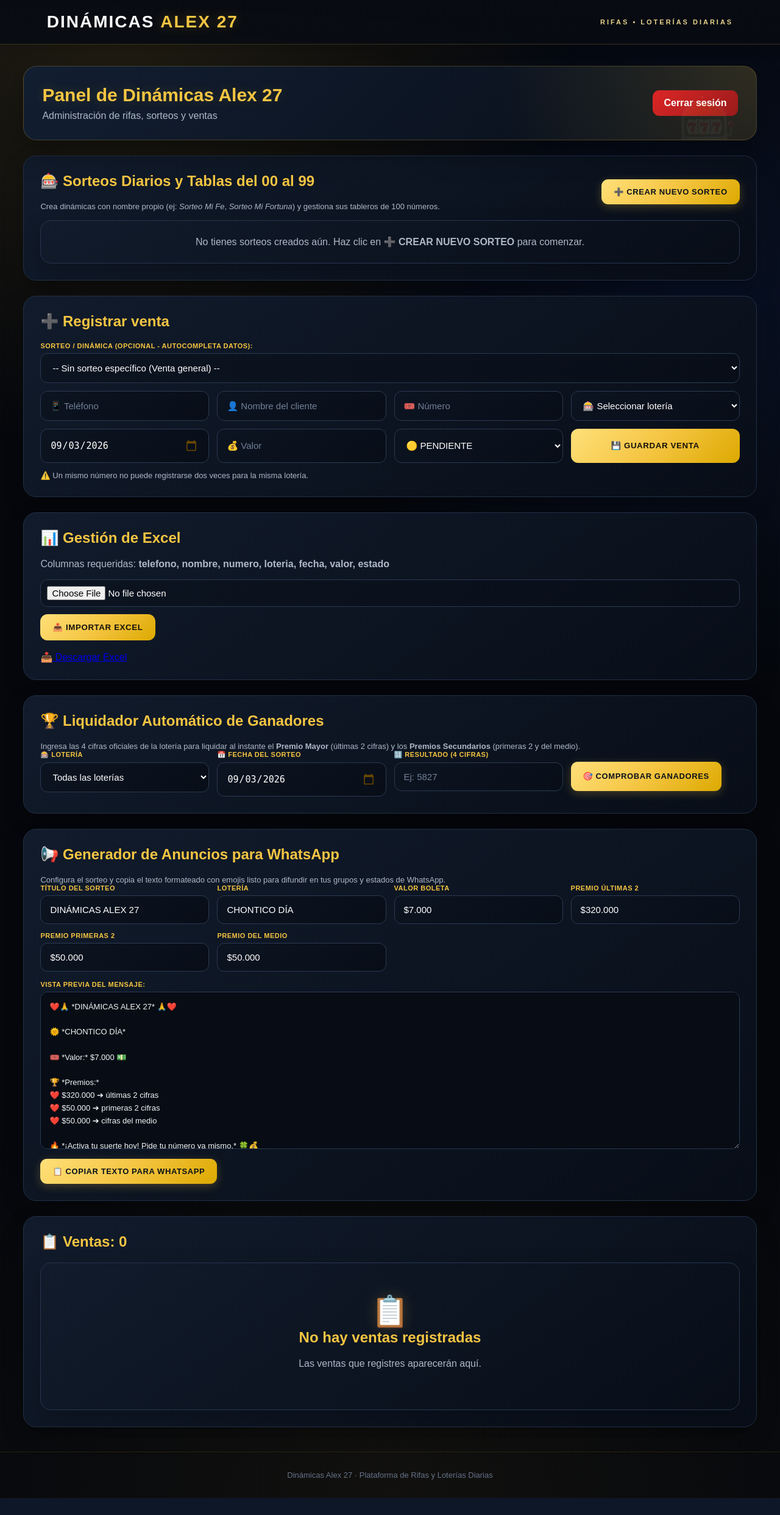
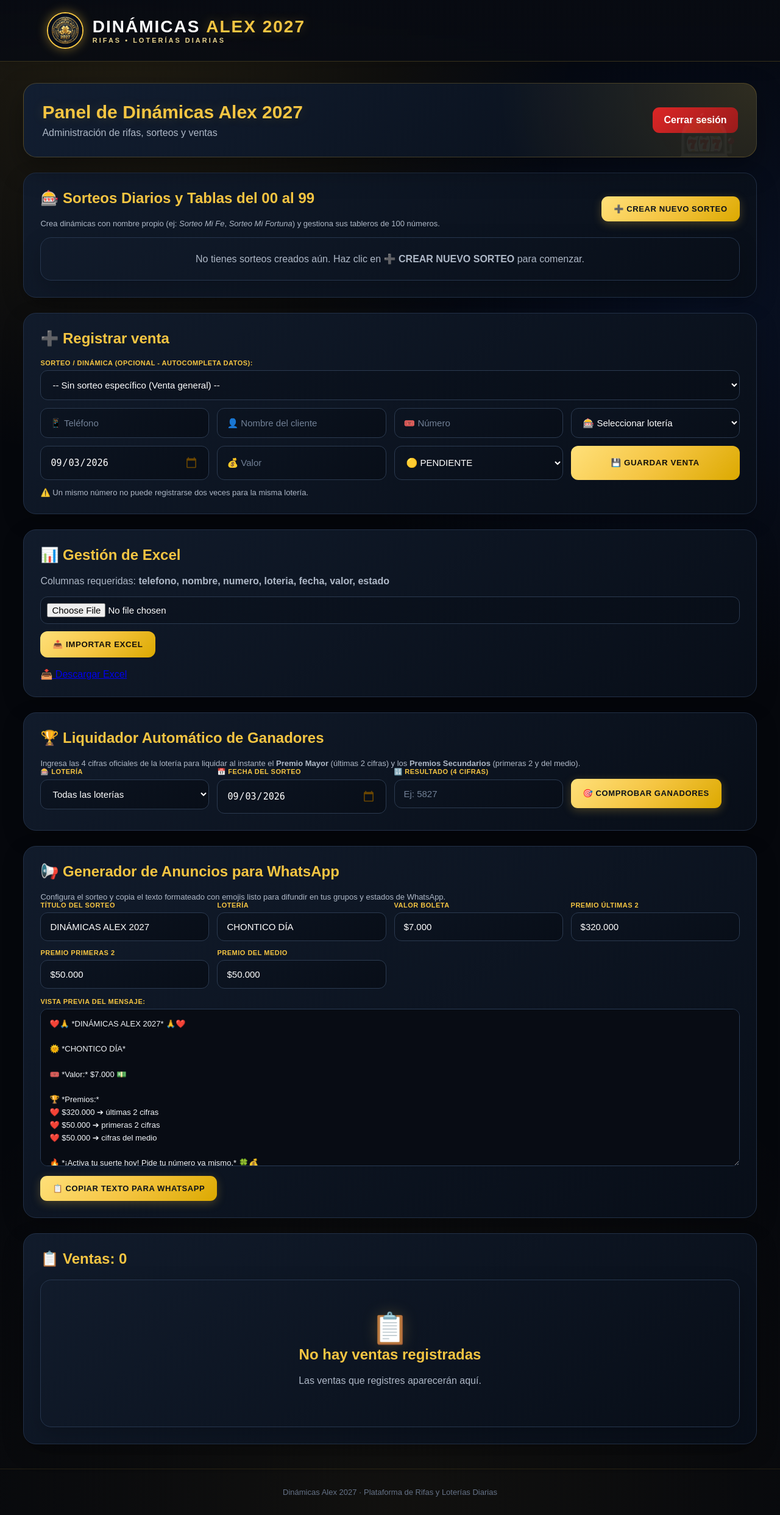
Before and after one commit to carloscomcap-ctrl/alex-fortuna, a Flask app: page /admin in a window 1280 px wide. Shown: the whole page at 61% size. Before the commit the page ends 2456 px from the top, so only its background shows below. Run offline with Flask 3, Linux system fonts and the light colour scheme; the visitor is signed in with stand-in values (Sample User, id 1); data that the repository does not hold is empty.

Commit message:
Actualizacion de marca: Dinamicas Alex 2027 y nuevo logo oficial dorado

```diff
--- a/app.py
+++ b/app.py
@@ -1160,7 +1160,7 @@ def exportar():
         as_attachment=True,
 
         download_name=(
-            "dinamicas_alex_27_ventas.xlsx"
+            "dinamicas_alex_2027_ventas.xlsx"
         ),
 
         mimetype=(
@@ -1253,7 +1253,7 @@ def salud():
 
     return {
         "ok": True,
-        "servicio": "Dinámicas Alex 27"
+        "servicio": "Dinámicas Alex 2027"
     }
 
 
--- a/static/style.css
+++ b/static/style.css
@@ -1,5 +1,5 @@
 /* =========================================================
-   DINÁMICAS ALEX 27
+   DINÁMICAS ALEX 2027
    DISEÑO PREMIUM — NEGRO + DORADO
    ========================================================= */
 
@@ -112,6 +112,29 @@ body {
         0 5px 25px rgba(0, 0, 0, 0.18);
 }
 
+.brand-link {
+    display: inline-flex;
+    align-items: center;
+    justify-content: center;
+    text-decoration: none;
+    gap: 15px;
+}
+
+.brand-logo {
+    width: 60px;
+    height: 60px;
+    border-radius: 50%;
+    object-fit: cover;
+    border: 2px solid var(--dorado);
+    box-shadow: 0 0 18px rgba(245, 197, 66, 0.45);
+    transition: transform 0.3s ease, box-shadow 0.3s ease;
+}
+
+.brand-link:hover .brand-logo {
+    transform: rotate(8deg) scale(1.08);
+    box-shadow: 0 0 28px rgba(245, 197, 66, 0.8);
+}
+
 .brand {
     font-size: 28px;
 
--- a/templates/admin.html
+++ b/templates/admin.html
@@ -8,7 +8,9 @@
     <meta name="viewport"
           content="width=device-width, initial-scale=1">
 
-    <title>Panel Administrador - Dinámicas Alex 27</title>
+    <title>Panel Administrador - Dinámicas Alex 2027</title>
+
+    <link rel="icon" type="image/png" href="{{ url_for('static', filename='favicon.png') }}">
 
     <link rel="stylesheet"
           href="{{ url_for('static', filename='style.css') }}">
@@ -25,13 +27,17 @@
 
 <div class="top">
 
-    <div class="brand">
-        DINÁMICAS <b>ALEX 27</b>
-    </div>
-
-    <div class="mini">
-        RIFAS • LOTERÍAS DIARIAS
-    </div>
+    <a href="{{ url_for('home') }}" class="brand-link">
+        <img src="{{ url_for('static', filename='img/logo.png') }}" alt="Logo" class="brand-logo">
+        <div>
+            <div class="brand">
+                DINÁMICAS <b>ALEX 2027</b>
+            </div>
+            <div class="mini">
+                RIFAS • LOTERÍAS DIARIAS
+            </div>
+        </div>
+    </a>
 
 </div>
 
@@ -70,7 +76,7 @@
         <div>
 
             <h1>
-                Panel de Dinámicas Alex 27
+                Panel de Dinámicas Alex 2027
             </h1>
 
             <p>
@@ -611,7 +617,7 @@
 
             <div>
                 <label class="label-campo">Título del sorteo</label>
-                <input type="text" id="gen-titulo" value="DINÁMICAS ALEX 27">
+                <input type="text" id="gen-titulo" value="DINÁMICAS ALEX 2027">
             </div>
 
             <div>
@@ -968,7 +974,7 @@
 
 <footer>
 
-    Dinámicas Alex 27 · Plataforma de Rifas y Loterías Diarias
+    Dinámicas Alex 2027 · Plataforma de Rifas y Loterías Diarias
 
 </footer>
 
@@ -1190,7 +1196,7 @@ function enviarComprobanteWA(nombre, telefono, numero, loteria, fecha, estado) {
         : "🟡⚠️ *COMPROBANTE DE NÚMERO APARTADO* 🎟️";
 
     const msg = `${estadoTexto}\n\n` +
-        `¡Hola *${nombre}*! Gracias por participar en *DINÁMICAS ALEX 27*.\n\n` +
+        `¡Hola *${nombre}*! Gracias por participar en *DINÁMICAS ALEX 2027*.\n\n` +
         `🎟️ *Tu Número:* #${numero}\n` +
         `🎰 *Lotería:* ${loteria}\n` +
         `📅 *Fecha:* ${fecha}\n` +
@@ -1288,7 +1294,7 @@ function mostrarResultadoLiquidacion(data) {
                 let cleanTel = (g.telefono || "").replace(/\D/g, "");
                 if (cleanTel.length === 10) cleanTel = "57" + cleanTel;
                 const felicitacionMsg = `🎉🥳 *¡FELICITACIONES, ERES GANADOR!* 🏆✨\n\n` +
-                    `¡Hola *${g.nombre}*! Tu número *#${g.numero}* ha resultado ganador en *DINÁMICAS ALEX 27* con la ${g.loteria}.\n\n` +
+                    `¡Hola *${g.nombre}*! Tu número *#${g.numero}* ha resultado ganador en *DINÁMICAS ALEX 2027* con la ${g.loteria}.\n\n` +
                     `🏆 *Categoría:* ${titulo}\n` +
                     `🔢 *Resultado oficial:* ${data.cifras}\n` +
                     `💰 *¡Comunícate con nosotros para coordinar la entrega de tu premio!*\n\n` +
@@ -1362,7 +1368,7 @@ const anuncioCopiadoAviso = document.getElementById("anuncio-copiado-aviso");
 function actualizarAnuncioWA() {
     if (!anuncioPreview) return;
 
-    const tit = (genTitulo ? genTitulo.value : "DINÁMICAS ALEX 27").trim();
+    const tit = (genTitulo ? genTitulo.value : "DINÁMICAS ALEX 2027").trim();
     const lot = (genLoteria ? genLoteria.value : "CHONTICO DÍA").trim().toUpperCase();
     const val = (genValor ? genValor.value : "$7.000").trim();
     const p1 = (genP1 ? genP1.value : "$320.000").trim();
--- a/templates/index.html
+++ b/templates/index.html
@@ -1,7 +1,7 @@
 {% extends "base.html" %}
 
 {% block title %}
-Consulta | Dinámicas Alex 27
+Consulta | Dinámicas Alex 2027
 {% endblock %}
 
 {% block body %}
@@ -10,7 +10,7 @@ Consulta | Dinámicas Alex 27
 
     <section class="hero">
 
-        <h1>Bienvenido a Dinámicas Alex 27</h1>
+        <h1>Bienvenido a Dinámicas Alex 2027</h1>
 
         <p>
             Consulta tus números de rifas y loterías
@@ -105,7 +105,7 @@ Consulta | Dinámicas Alex 27
         <h2>⚠️ IMPORTANTE</h2>
 
         <p>
-            <b>Dinámicas Alex 27</b> nunca te agregará ni te enviará
+            <b>Dinámicas Alex 2027</b> nunca te agregará ni te enviará
             invitaciones a un grupo sin tu consentimiento.
         </p>
 
--- a/templates/tabla.html
+++ b/templates/tabla.html
@@ -1,7 +1,7 @@
 {% extends "base.html" %}
 
 {% block title %}
-{{ sorteo.nombre }} - Tabla 00-99 | Dinámicas Alex 27
+{{ sorteo.nombre }} - Tabla 00-99 | Dinámicas Alex 2027
 {% endblock %}
 
 {% block body %}
@@ -100,7 +100,7 @@
                 {% set casilla = mapa_numeros[num_str] %}
 
                 {% if casilla.estado == "LIBRE" %}
-                    <a href="https://api.whatsapp.com/send?text=¡Hola%20*DINÁMICAS%20ALEX%2027*!%20🍀%20Deseo%20apartar%20el%20número%20*%23{{ num_str }}*%20para%20el%20*{{ sorteo.nombre }}*%20({{ sorteo.loteria }}%20-%20{{ sorteo.fecha }}).%20¿Sigue%20disponible?"
+                    <a href="https://api.whatsapp.com/send?text=¡Hola%20*DINÁMICAS%20ALEX%202027*!%20🍀%20Deseo%20apartar%20el%20número%20*%23{{ num_str }}*%20para%20el%20*{{ sorteo.nombre }}*%20({{ sorteo.loteria }}%20-%20{{ sorteo.fecha }}).%20¿Sigue%20disponible?"
                        target="_blank"
                        rel="noopener noreferrer"
                        class="casilla-num libre"
@@ -129,7 +129,7 @@
 
     <!-- ACCIONES INFERIORES -->
     <section class="acciones-inferiores-tabla">
-        <a href="https://api.whatsapp.com/send?text=🔥%20*¡TABLA%20OFICIAL%20DE%20NÚMEROS%20-%20DINÁMICAS%20ALEX%2027!*%20🍀%0A🎟️%20*{{ sorteo.nombre }}*%20({{ sorteo.loteria }})%0A💰%20Valor%20Boleta:%20${{ "{:,.0f}".format(sorteo.valor).replace(",", ".") }}%0A🏆%20Premio%20Mayor:%20{{ sorteo.premio_mayor }}%0A👉%20*Mira%20los%20números%20disponibles%20aquí:*%20"
+        <a href="https://api.whatsapp.com/send?text=🔥%20*¡TABLA%20OFICIAL%20DE%20NÚMEROS%20-%20DINÁMICAS%20ALEX%202027!*%20🍀%0A🎟️%20*{{ sorteo.nombre }}*%20({{ sorteo.loteria }})%0A💰%20Valor%20Boleta:%20${{ "{:,.0f}".format(sorteo.valor).replace(",", ".") }}%0A🏆%20Premio%20Mayor:%20{{ sorteo.premio_mayor }}%0A👉%20*Mira%20los%20números%20disponibles%20aquí:*%20"
            id="btn-compartir-tabla"
            target="_blank"
            class="btn-compartir-wa"
```
Also changed, not shown: templates/base.html (+17 -11 lines), templates/resultado.html (+17 -11 lines), README.txt, static/favicon.png (added), static/img/logo.png (added).
